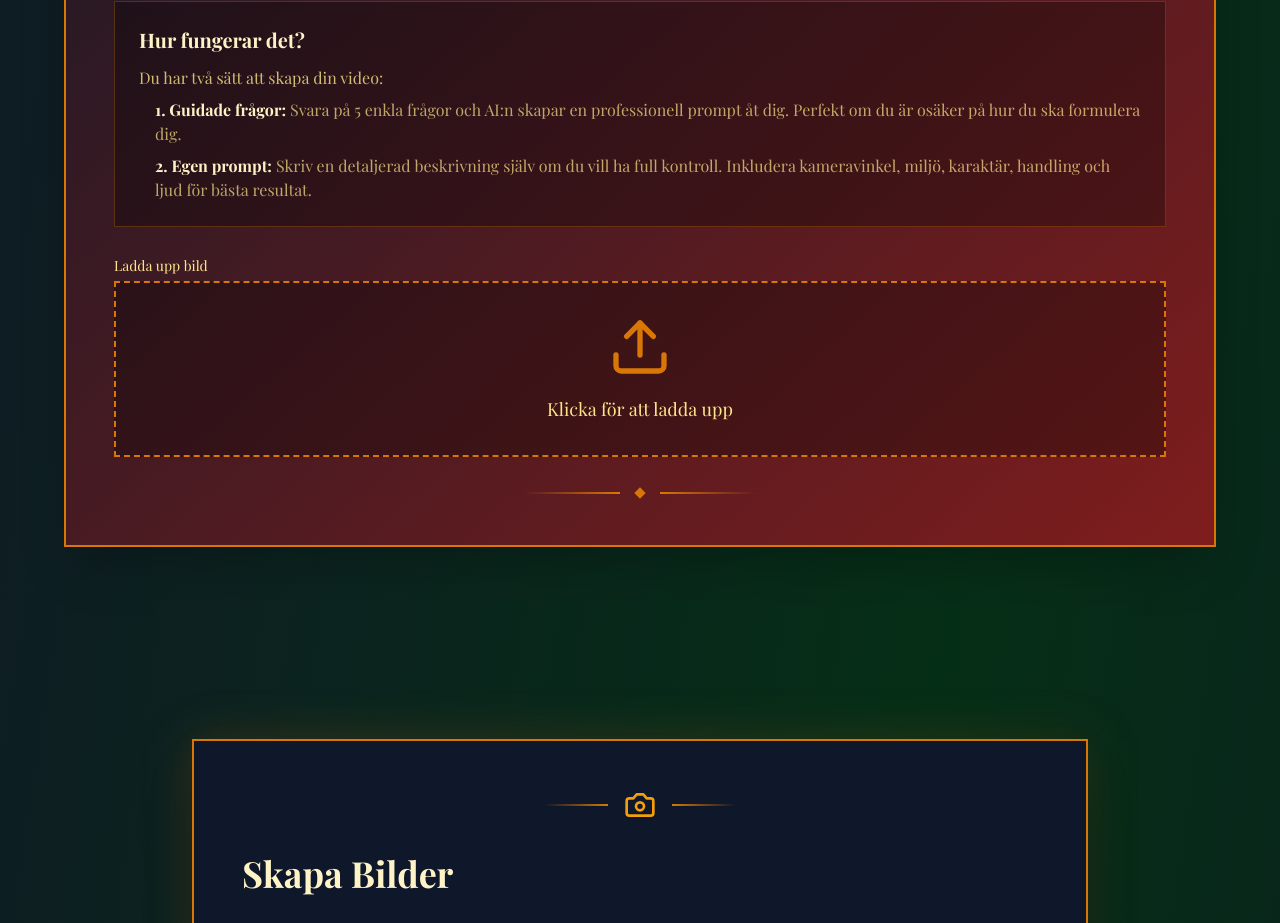
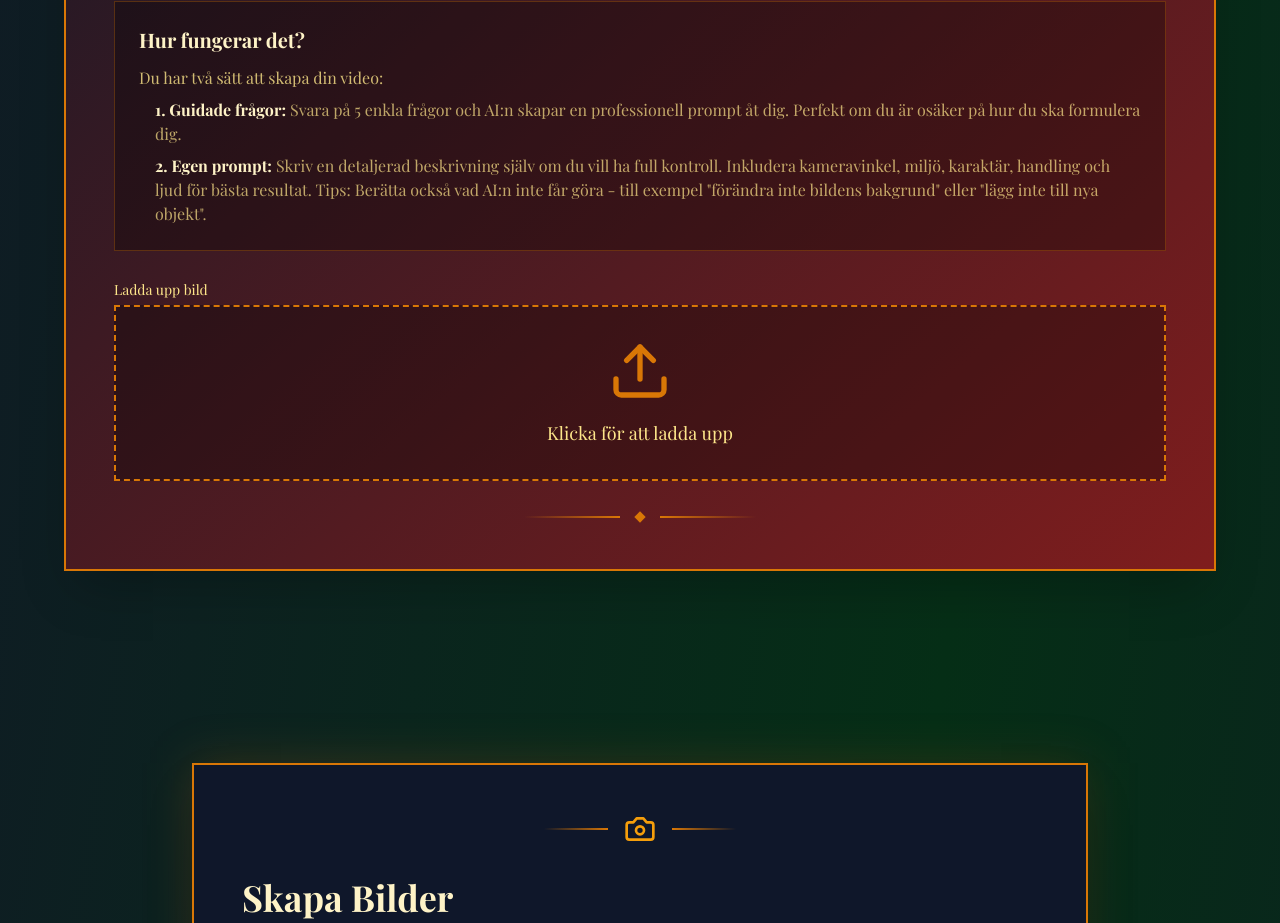
Before and after one commit to phvd4gxd85-tech/time-lens-studio, a React (Vite) app: page / in a window 1280 px wide. Shown: the part 1692-2615 px from the top of the page. Built offline with nearby package versions, Linux system fonts and the light colour scheme; the HTML template or start-up script is replaced by a standard one.

Commit message:
Add negative prompt tips

```diff
--- a/src/components/VEO3VideoGenerator.tsx
+++ b/src/components/VEO3VideoGenerator.tsx
@@ -336,8 +336,8 @@ export const VEO3VideoGenerator = () => {
               {language === 'sv' ? '2. Egen prompt:' : '2. Custom prompt:'}
             </strong>{' '}
             {language === 'sv'
-              ? 'Skriv en detaljerad beskrivning själv om du vill ha full kontroll. Inkludera kameravinkel, miljö, karaktär, handling och ljud för bästa resultat.'
-              : 'Write a detailed description yourself if you want full control. Include camera angle, setting, character, action, and sound for best results.'}
+              ? 'Skriv en detaljerad beskrivning själv om du vill ha full kontroll. Inkludera kameravinkel, miljö, karaktär, handling och ljud för bästa resultat. Tips: Berätta också vad AI:n inte får göra - till exempel "förändra inte bildens bakgrund" eller "lägg inte till nya objekt".'
+              : 'Write a detailed description yourself if you want full control. Include camera angle, setting, character, action, and sound for best results. Tip: Also tell the AI what it should not do - for example "don\'t change the background" or "don\'t add new objects".'}
           </li>
         </ul>
       </div>
```
